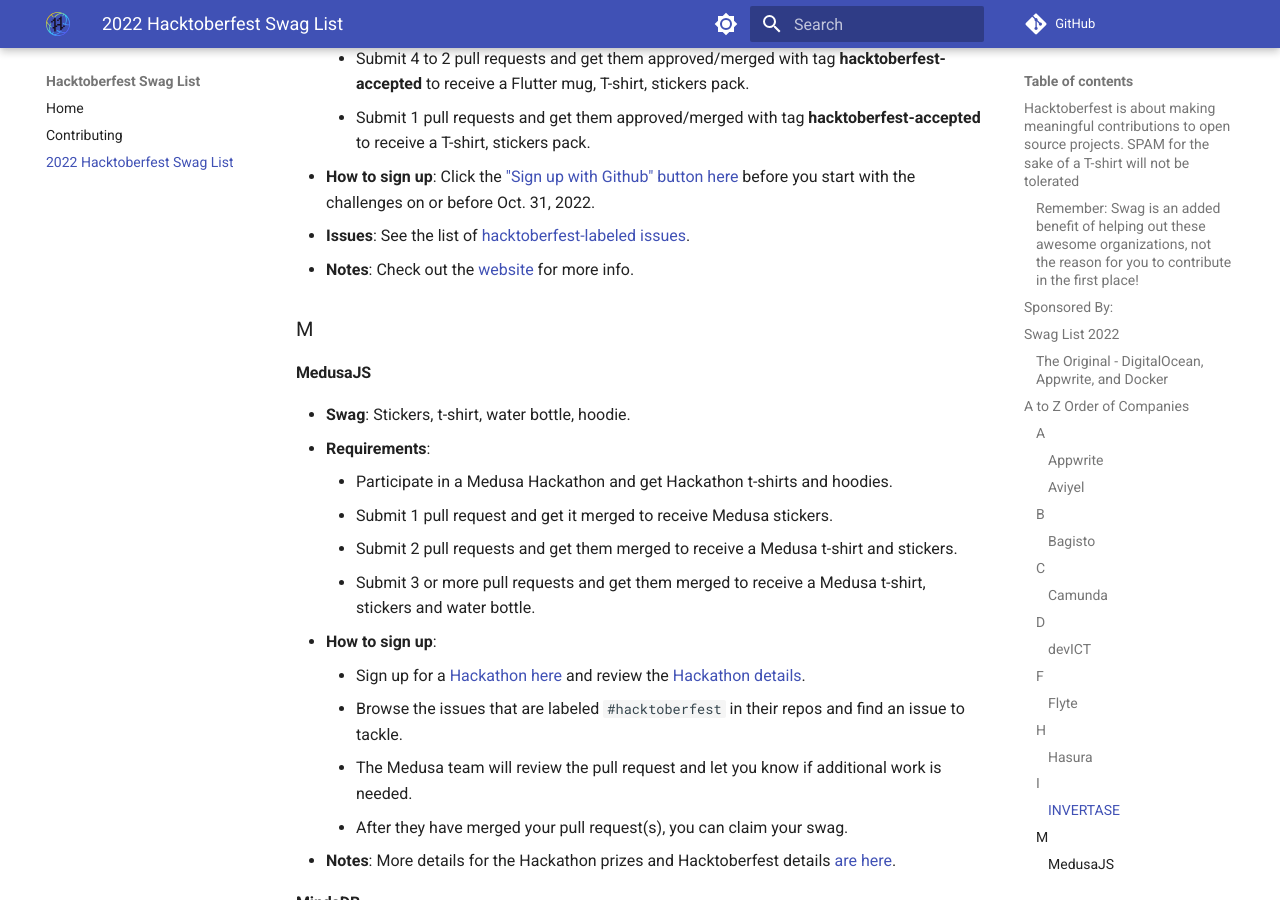
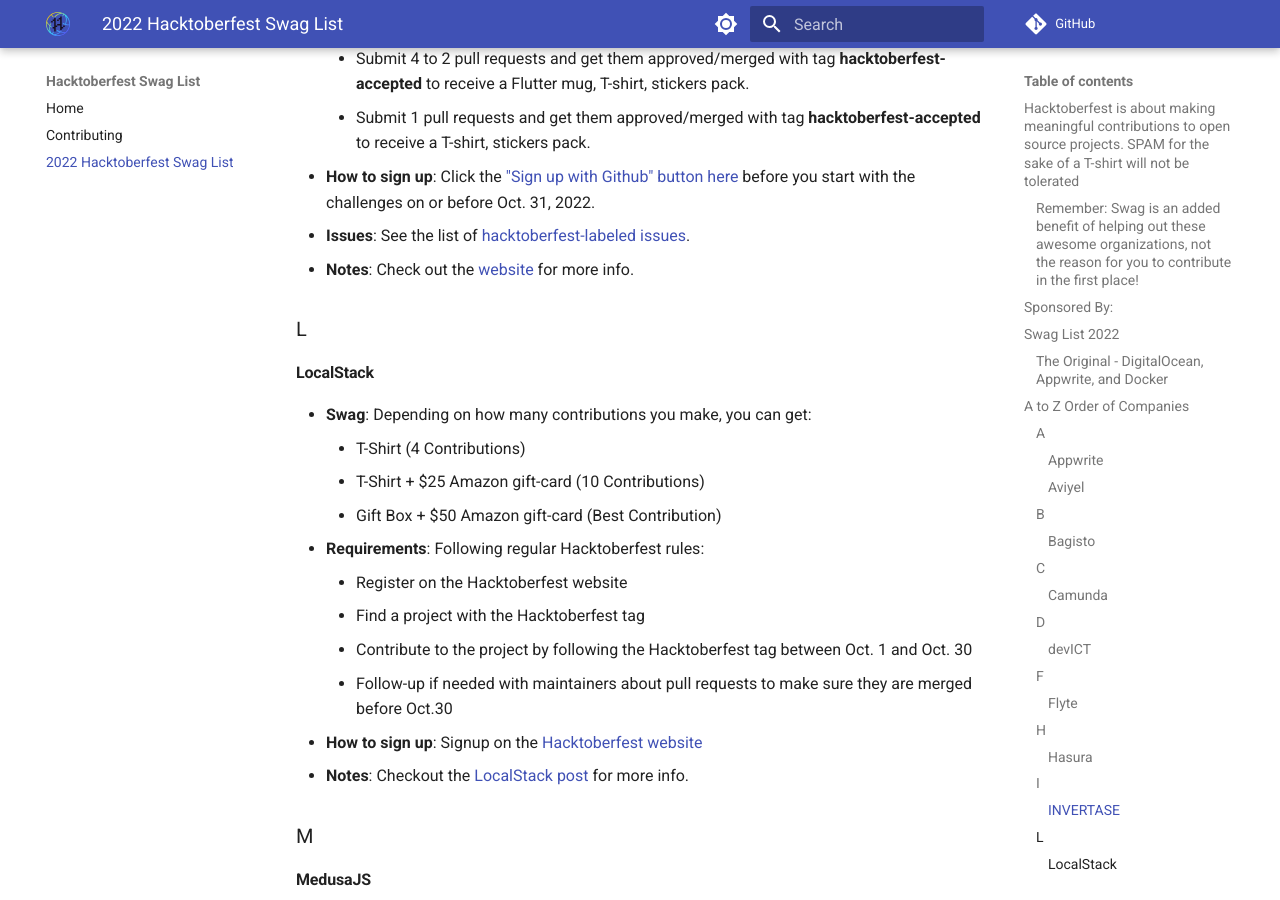
Before and after one commit to crweiner/hacktoberfest-swag-list, an MkDocs documentation site: the page built from docs/list.md, in a window 1280 px wide and 900 px high, scrolled down 4627 px. Built offline with MkDocs 1.6.1 and Material for MkDocs 9.7.7, drawn with Linux system fonts in a browser that asks for light colours; comment, search, counter and statistics services are not loaded.

Commit message:
Add LocalStack

```diff
--- a/docs/list.md
+++ b/docs/list.md
@@ -133,6 +133,23 @@
 - **Issues**: See the list of [hacktoberfest-labeled issues](https://github.com/search?q=org%3Ainvertase+org%3Afluttercommunity+org%3Aatsign-foundation++label%3Ahacktoberfest+created%3A%3E2021-01-01+state%3Aopen&type=Issues){:target="\_blank"}.
 - **Notes**: Check out the [website](https://invertase.io/community/hacktoberfest){:target="\_blank"} for more info.
 
+### L
+
+#### LocalStack
+
+- **Swag**: Depending on how many contributions you make, you can get:
+    - T-Shirt (4 Contributions)
+    - T-Shirt + $25 Amazon gift-card (10 Contributions)
+    - Gift Box + $50 Amazon gift-card (Best Contribution)
+- **Requirements**: Following regular Hacktoberfest rules:
+    - Register on the Hacktoberfest website
+    - Find a project with the Hacktoberfest tag
+    - Contribute to the project by following the Hacktoberfest tag between Oct. 1 and Oct. 30
+    - Follow-up if needed with maintainers about pull requests to make sure they are merged before Oct.30
+- **How to sign up**: Signup on the [Hacktoberfest website](https://hacktoberfest.com/){:target="\_blank"}
+- **Notes**: Checkout the [LocalStack post](https://localstack.cloud/blog/2022-10-01-contribute-to-open-source-with-localstack-hacktoberfest/){:target="\_blank"} for more info.
+
+
 ### M
 
 #### **MedusaJS**
```
